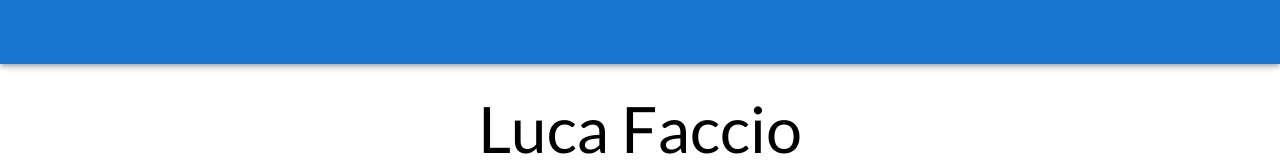
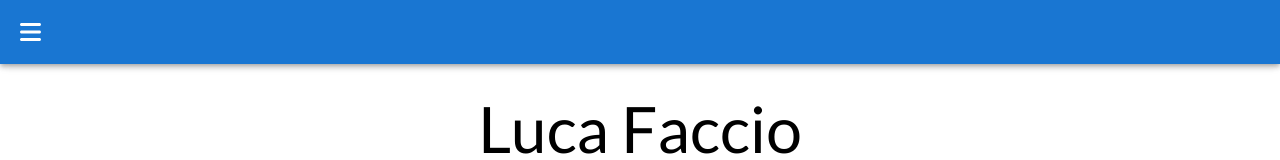
Before and after one commit to Mignolo85/my-web-resume, a Next.js app: page / in a window 1280 px wide. Shown: the top 160 px of the page. Built offline with nearby package versions, Linux system fonts and the light colour scheme.

Commit message:
Fix menu appbar icon. Now it is showed on all screen sizes.

```diff
--- a/components/header-component.tsx
+++ b/components/header-component.tsx
@@ -55,7 +55,7 @@ const HeaderComponent = () => {
                     aria-label="open drawer"
                     edge="start"
                     onClick={handleDrawerToggle}
-                    sx={{mr: 2, display: {sm: 'none'}}}
+                    sx={{mr: 2}}
                 >
                     <FontAwesomeIcon icon={faBars} color={'white'}/>
                 </IconButton>
```
